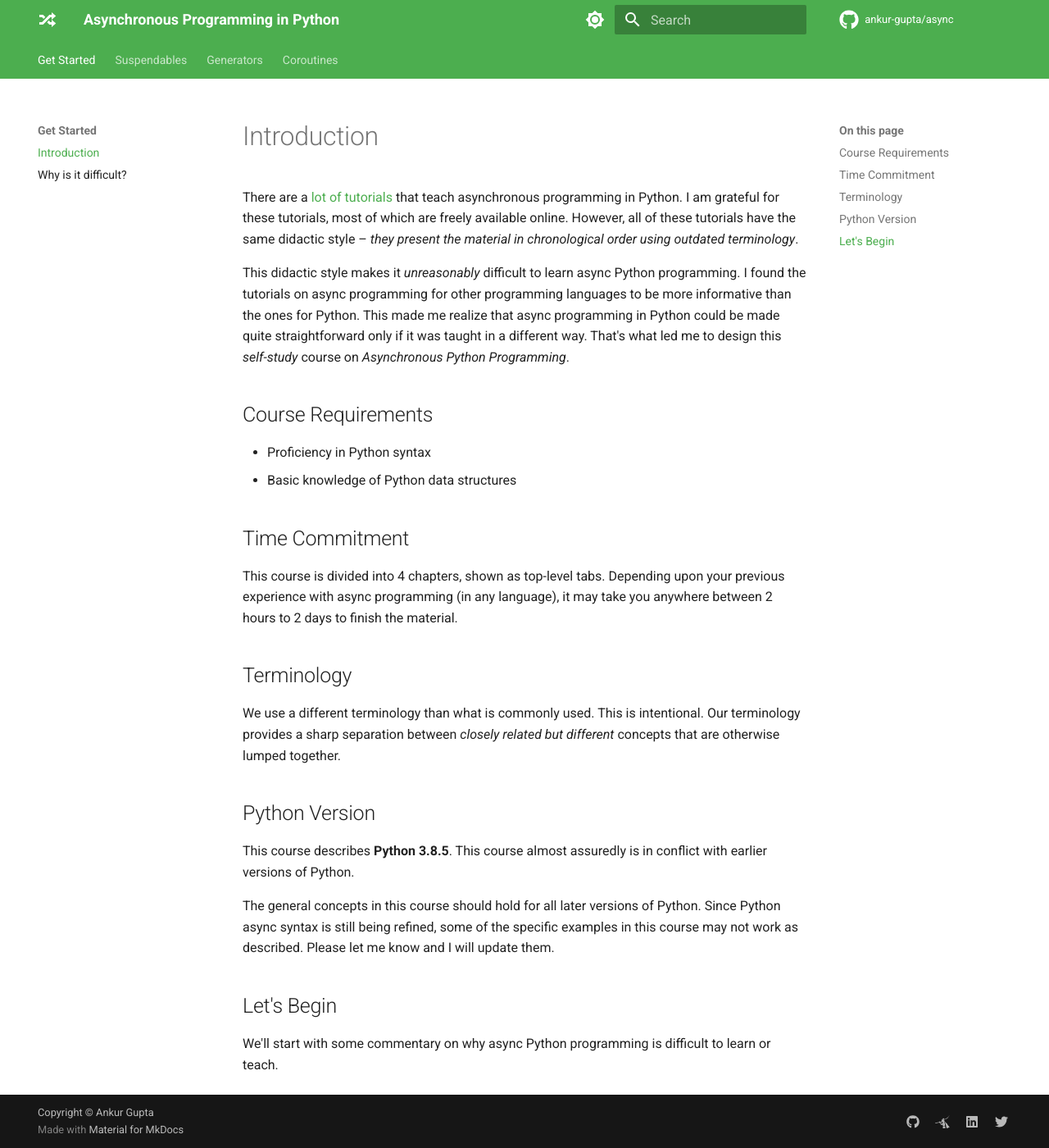
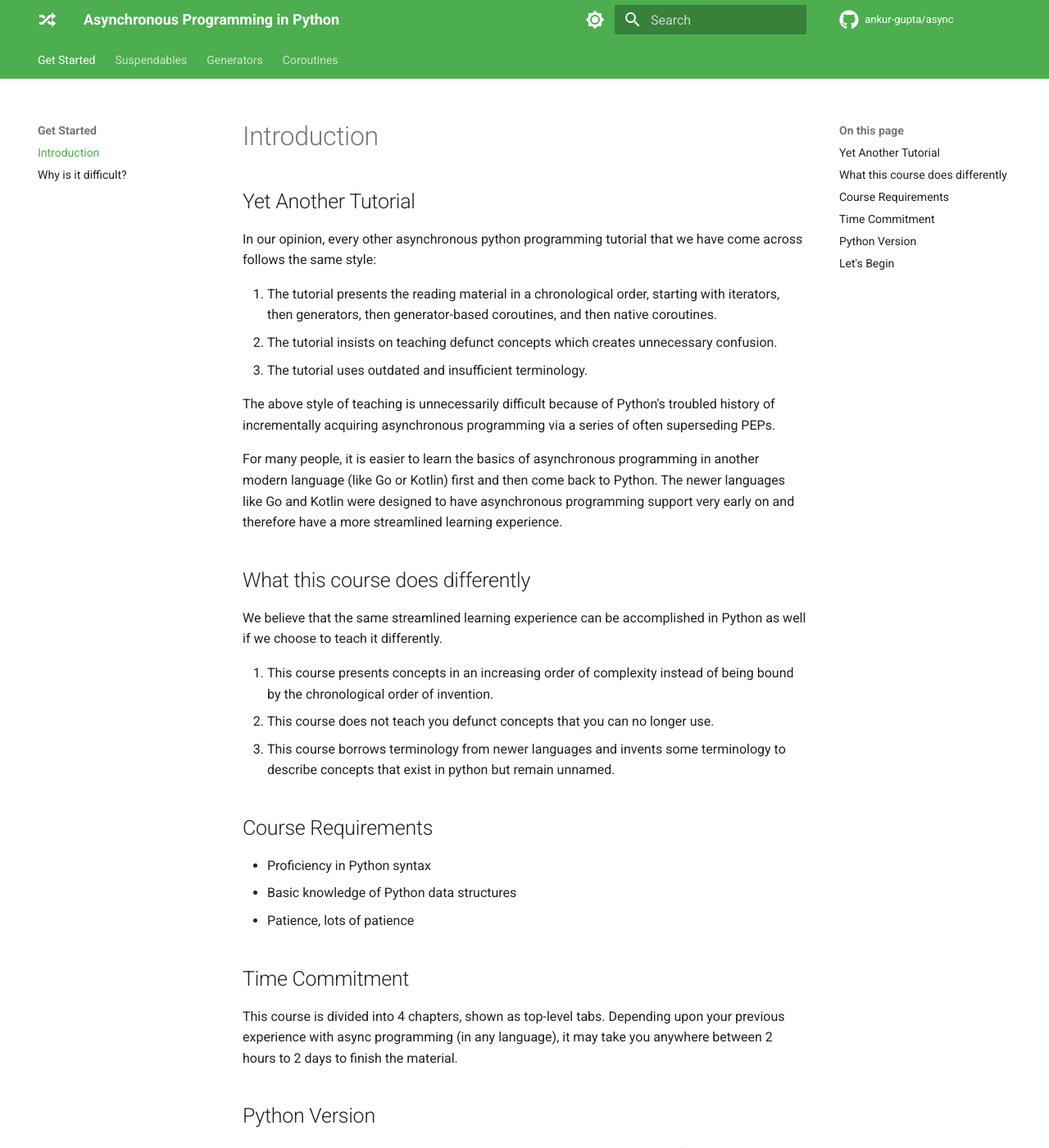
Before and after one commit to ankur-gupta/async, an MkDocs documentation site: the page built from docs/index.md, in a window 1280 px wide and 1400 px high. Shown: the whole window at 82% size. Built offline with MkDocs 1.6.1 and Material for MkDocs 9.7.7, drawn with Linux system fonts in a browser that asks for light colours; comment, search, counter and statistics services are not loaded; some of the changed text lies outside the part shown.

````diff
--- a/docs/coroutines/introduction.md
+++ b/docs/coroutines/introduction.md
@@ -1,5 +1,47 @@
-# Coroutines
+# Introduction
+FIXME
 
+Let's assume that we do not know anything about generators. We will not need to use the
+keywords `yield` or `yield from` in coroutines at all. In fact, adding either of these may create
+problems. Using `yield` within a coroutine may create a beast called asynchronous generator
+which we will study later on. Using `yield from` is illegal (CITE THE PEP).
+
+Let's begin from the end of
+Suspendables, specifically, this
+[table](/suspendables/control/#explicit-vs-implicit-control-transfer-suspendables)
+and the [review](/suspendables/review/#python-from-here-on).
+
+A coroutine may be defined simply by adding a `async` before `def`. The following is an example
+of the simplest coroutine.
+
+```python
+async def example_coroutine_function():
+    return 1
+```
+
+Can we drive the coroutine ourselves?
+
+```python
+import asyncio
+asyncio.run(example_coroutine_function())
+# 1
+```
+
+https://stackoverflow.com/questions/52783605/how-to-run-a-coroutine-outside-of-an-event-loop
+
+Coroutine is derived from an Awaitable
+https://github.com/python/cpython/blob/d5d3249e8a37936d32266fa06ac20017307a1f70/Lib/_collections_abc.py#L114
+https://docs.python.org/3/library/collections.abc.html#collections-abstract-base-classes
+
+Coroutine does not have a `__next__` method.
+
+From https://github.com/python/cpython/blob/d5d3249e8a37936d32266fa06ac20017307a1f70/Lib/_collections_abc.py#L57:
+```python
+## coroutine ##
+async def _coro(): pass
+_coro = _coro()
+coroutine = type(_coro)
+```
 
 
 
--- a/docs/index.md
+++ b/docs/index.md
@@ -1,36 +1,35 @@
-# Introduction
-There are a [lot of tutorials](https://www.google.com/search?q=async+programming+python) that
-teach asynchronous programming in Python. I am grateful for these tutorials, most of which are
-freely available online. However, all of these tutorials have the same didactic style –
-*they present the material in chronological order using outdated terminology*.
+## Yet Another Tutorial
+In our opinion, every other asynchronous python programming tutorial that we have come across follows the same style:
 
-This didactic style makes it *unreasonably* difficult to learn async Python programming.
-I found the tutorials on async programming for other programming languages to be more informative
-than the ones for Python. This made me realize that async programming in
-Python could be made quite straightforward only if it was taught in a different way.
-That's what led me to design this *self-study* course on *Asynchronous Python Programming*.
+1. The tutorial presents the reading material in a chronological order, starting with iterators, then generators, then generator-based coroutines, and then native coroutines.
+2. The tutorial insists on teaching defunct concepts which creates unnecessary confusion.
+3. The tutorial uses outdated and insufficient terminology.
+
+The above style of teaching is unnecessarily difficult because of Python's troubled history of incrementally acquiring asynchronous programming via a series of often superseding PEPs.
+
+For many people, it is easier to learn the basics of asynchronous programming in another modern language (like Go or Kotlin) first and then come back to Python. The newer languages like Go and Kotlin were designed to have asynchronous programming support very early on and therefore have a more streamlined learning experience.
+
+## What this course does differently
+We believe that the same streamlined learning experience can be accomplished in Python as well if we choose to teach it differently.
+
+1. This course presents concepts in an increasing order of complexity instead of being bound by the chronological order of invention.
+2. This course does not teach you defunct concepts that you can no longer use.
+3. This course borrows terminology from newer languages and invents some terminology to describe concepts that exist in python but remain unnamed.
 
 ## Course Requirements
 * Proficiency in Python syntax
 * Basic knowledge of Python data structures
+* Patience, lots of patience
 
 ## Time Commitment
 This course is divided into 4 chapters, shown as top-level tabs. Depending upon your previous
 experience with async programming (in any language), it may take you anywhere between 2 hours to
 2 days to finish the material.
 
-## Terminology
-We use a different terminology than what is commonly used.
-This is intentional. Our terminology provides a sharp separation between *closely related
-but different* concepts that are otherwise lumped together.
+## Python Version
+This course describes **Python 3.8.5**. This course almost assuredly is in conflict with earlier versions of Python.
 
-## Python Version
-This course describes **Python 3.8.5**. This course almost assuredly is in conflict with
-earlier versions of Python.
-
-The general concepts in this course should hold for all later versions of Python.
-Since Python async syntax is still being refined, some of the specific
-examples in this course may not work as described. Please let me know and I will update them.
+The general concepts in this course should hold for all later versions of Python. Since Python async syntax is still being refined, some of the specific examples in this course may not work as described. Please let us know and we will update them.
 
 ## Let's Begin
 We'll start with some commentary on why async Python programming is difficult to learn or teach.
````
Also changed, not shown: docs/suspendables/cooking-is-like-programming.md (+18 -34 lines), docs/suspendables/suspendables.md (+1 -1 lines), docs/why-is-it-difficult.md (+15 -23 lines).
